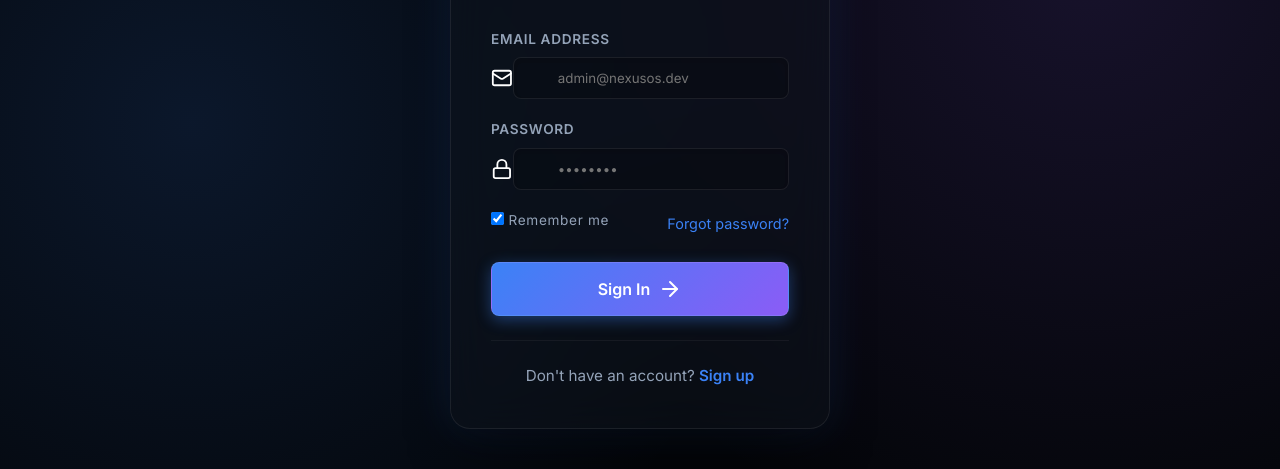
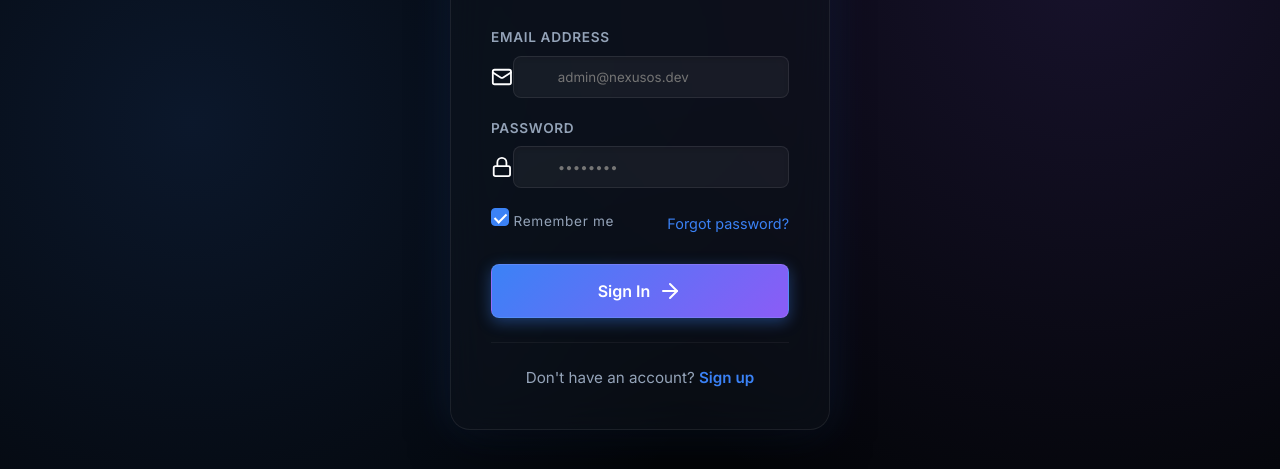
Before and after one commit to JatinDhimanx/CodeAlpha_WebServerDocker, a plain HTML site: page index.html in a window 1280 px wide. Shown: the part 277-746 px from the top of the page. Drawn offline with nearby package versions, Linux system fonts and the light colour scheme.

Commit message:
fix issue

```diff
--- a/assets/css/style.css
+++ b/assets/css/style.css
@@ -1082,6 +1082,7 @@ input:checked + .slider:before {
     position: relative;
     display: flex;
     align-items: center;
+    width: 100%;
 }
 
 .input-with-icon i {
@@ -1091,10 +1092,17 @@ input:checked + .slider:before {
     width: 18px;
     height: 18px;
     transition: color 0.3s;
+    z-index: 2;
 }
 
 .input-with-icon input {
-    padding-left: 44px;
+    padding-left: 44px !important;
+    width: 100%;
+    background: rgba(255, 255, 255, 0.05) !important;
+}
+
+.input-with-icon input:focus {
+    background: rgba(255, 255, 255, 0.1) !important;
 }
 
 .input-with-icon input:focus + i,
@@ -1118,6 +1126,37 @@ input:checked + .slider:before {
     cursor: pointer;
     text-transform: none !important;
     font-weight: 400 !important;
+}
+
+/* Custom Checkbox */
+.checkbox-label input[type="checkbox"] {
+    appearance: none;
+    -webkit-appearance: none;
+    width: 18px;
+    height: 18px;
+    border: 1px solid var(--border-color);
+    border-radius: 4px;
+    background: rgba(0,0,0,0.2);
+    display: inline-block;
+    position: relative;
+    cursor: pointer;
+}
+
+.checkbox-label input[type="checkbox"]:checked {
+    background: var(--primary);
+    border-color: var(--primary);
+}
+
+.checkbox-label input[type="checkbox"]:checked::after {
+    content: '';
+    position: absolute;
+    left: 5px;
+    top: 2px;
+    width: 5px;
+    height: 10px;
+    border: solid white;
+    border-width: 0 2px 2px 0;
+    transform: rotate(45deg);
 }
 
 .forgot-link {
```
